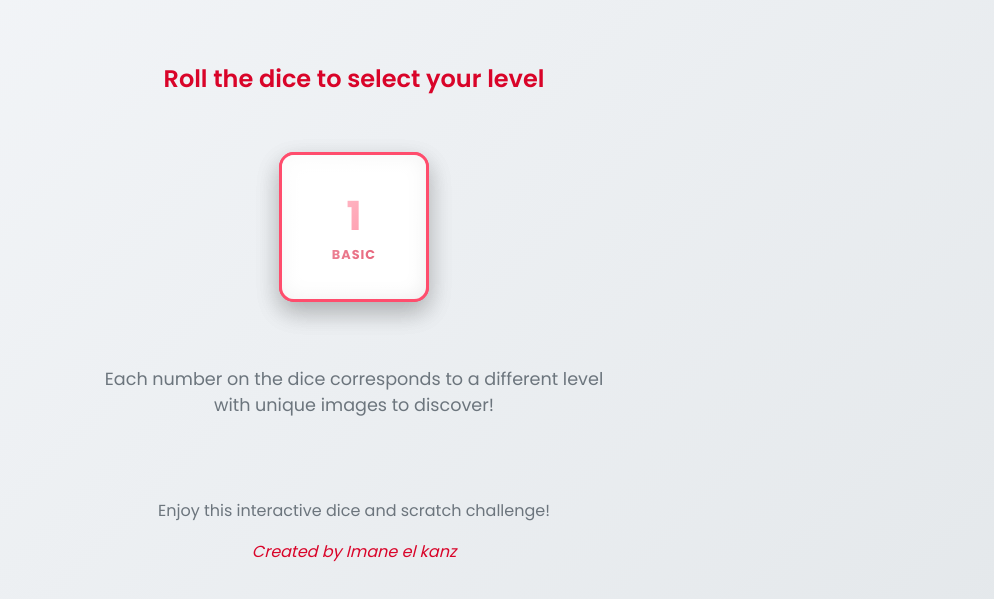
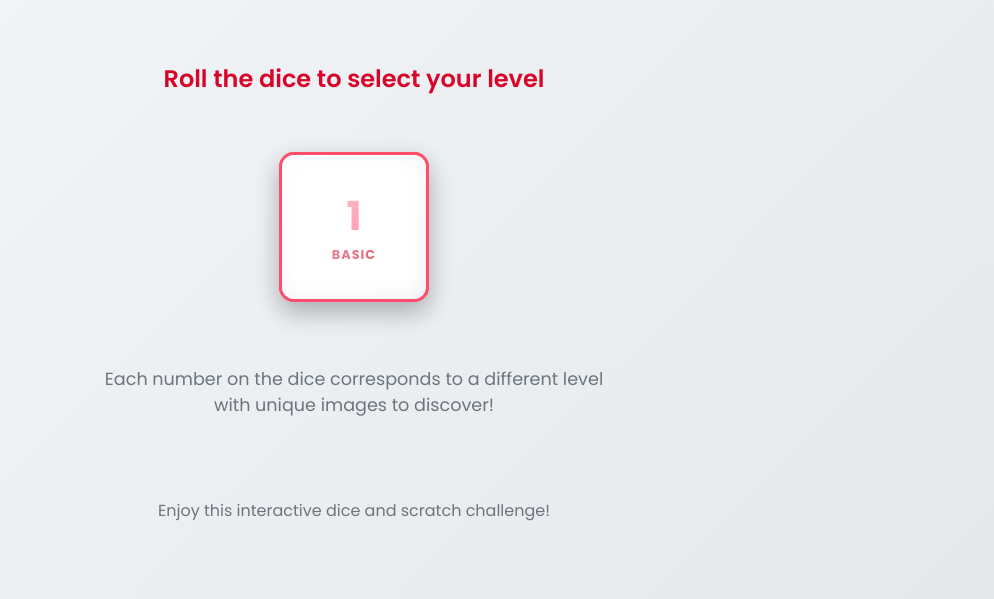
Before and after one commit to nabiledd007/Scratch, a plain HTML site: page index.html in a window 1280 px wide. Shown: the part 141-740 px from the top of the page, without its empty margins (286-1280 px from the left). Drawn offline with nearby package versions, Linux system fonts and the light colour scheme.

Commit message:
Update index.html

```diff
--- a/index.html
+++ b/index.html
@@ -812,7 +812,7 @@
         selectedLevel: "Level",
         backBtn: "Back to Level Select",
         footer: "Enjoy this interactive dice and scratch challenge!",
-        creator: "Created by Imane el kanz",
+        creator: "",
         levelLabels: ["Basic", "Easy", "Medium", "Hard", "Expert", "Master"],
         rollMessage: "Rolling the dice...",
         celebrationTitle: "Level Complete!",
@@ -840,7 +840,7 @@
         selectedLevel: "Niveau",
         backBtn: "Retour à la sélection de niveau",
         footer: "Profitez de ce défi interactif de dé et de grattage!",
-        creator: "Créé par Imane el kanz",
+        creator: "",
         levelLabels: ["Basique", "Facile", "Moyen", "Difficile", "Expert", "Maître"],
         rollMessage: "Lancer le dé...",
         celebrationTitle: "Niveau Terminé!",
@@ -868,7 +868,7 @@
         selectedLevel: "المستوى",
         backBtn: "العودة إلى اختيار المستوى",
         footer: "استمتع بتحدي النرد والكشط التفاعلي هذا!",
-        creator: "من صنع إيمان الكنز",
+        creator: "",
         levelLabels: ["مبتدئ", "سهل", "متوسط", "صعب", "خبير", "متمكن"],
         rollMessage: "يتم رمي النرد...",
         celebrationTitle: "اكتمل المستوى!",
```
